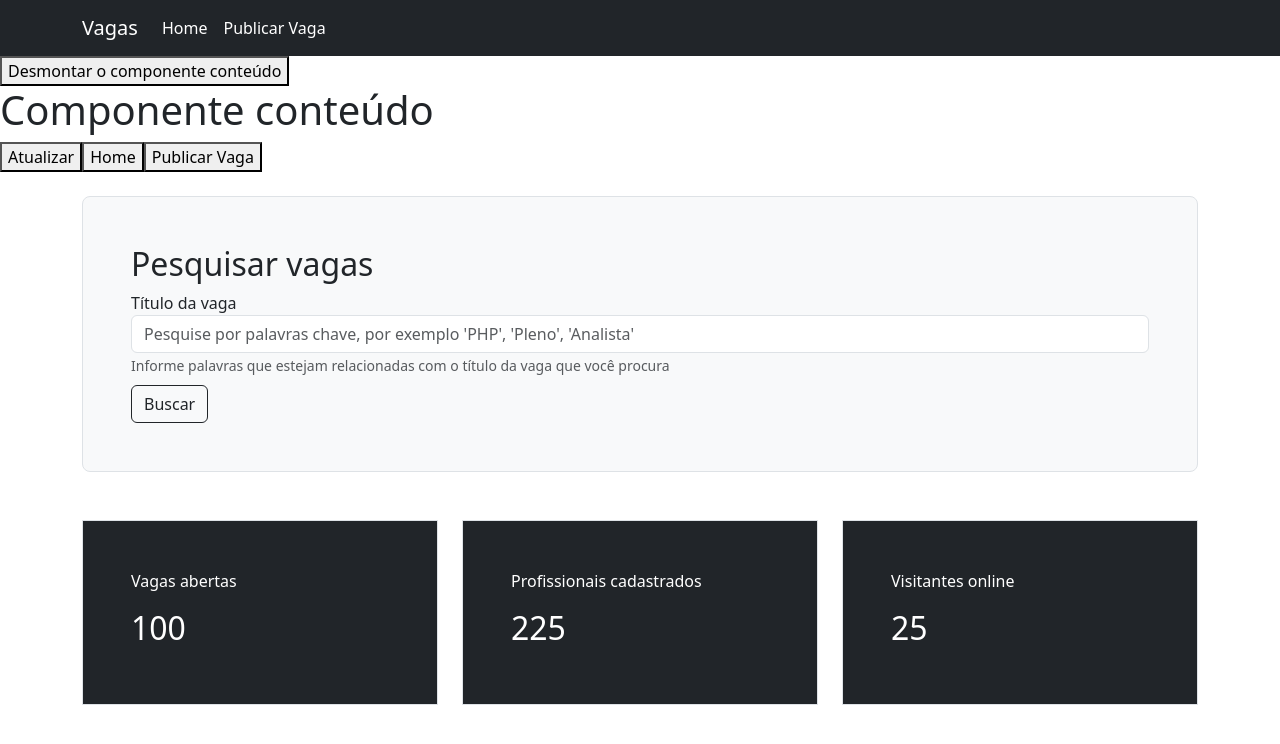
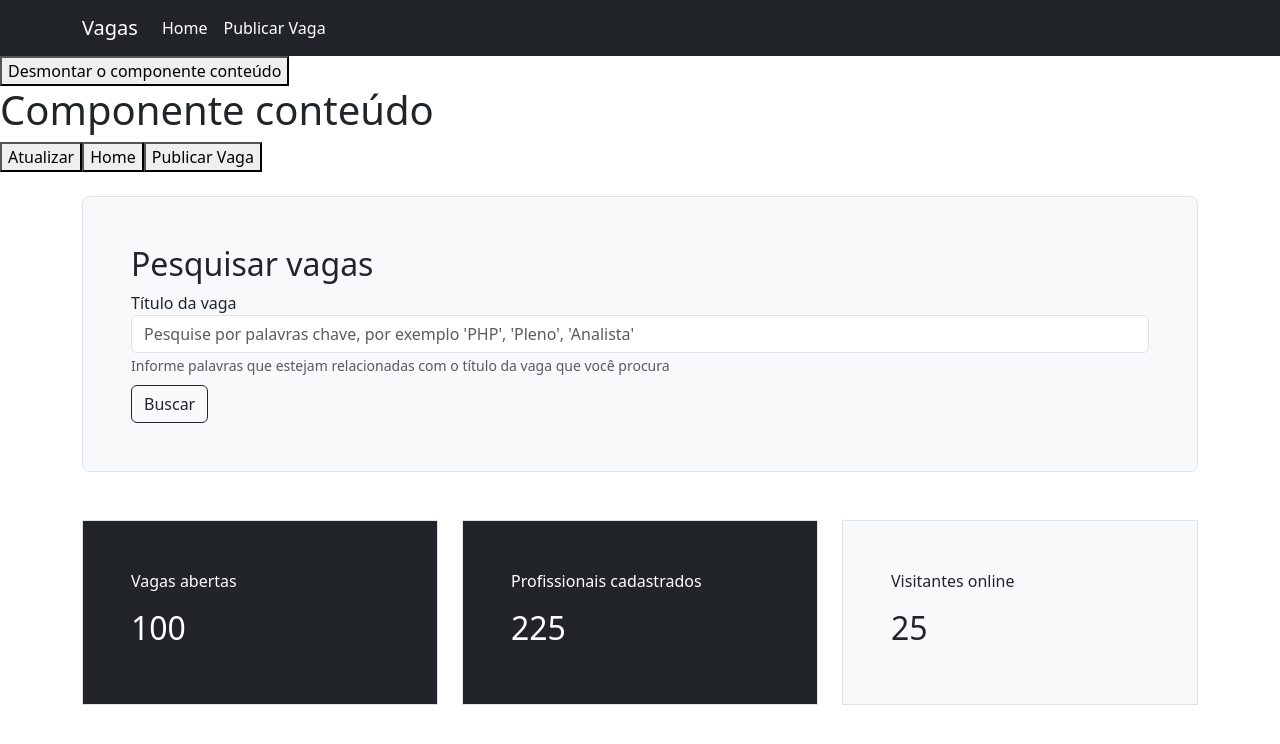
Before and after one commit to murilonicemento/vagas, a Vue app: page / in a window 1280 px wide. Shown: the top 744 px of the page. Built offline with nearby package versions, Linux system fonts and the light colour scheme.

Commit message:
create computed style

```diff
--- a/src/components/comuns/IndicadorComponent.vue
+++ b/src/components/comuns/IndicadorComponent.vue
@@ -1,5 +1,5 @@
 <template>
-  <div class="h-100 p-5 rounded-6 border bg-dark text-white">
+  <div :class="estilo">
     <p>{{ titulo }}</p>
     <h2>{{ indicador }}</h2>
   </div>
@@ -8,7 +8,12 @@
 <script>
 export default {
   name: "IndicadorComponent",
-  props: ["titulo", "indicador"],
+  props: ["titulo", "indicador", "bg", "color"],
+  computed: {
+    estilo() {
+      return `h-100 p-5 rounded-6 border ${this.bg} ${this.color}`;
+    },
+  },
 };
 </script>
 
--- a/src/components/views/HomeView.vue
+++ b/src/components/views/HomeView.vue
@@ -5,16 +5,28 @@
     </div>
     <div class="row mt-5">
       <div class="col-4">
-        <IndicadorComponent titulo="Vagas abertas" indicador="100" />
+        <IndicadorComponent
+          titulo="Vagas abertas"
+          indicador="100"
+          bg="bg-dark"
+          color="text-white"
+        />
       </div>
       <div class="col-4">
         <IndicadorComponent
           titulo="Profissionais cadastrados"
           indicador="225"
+          bg="bg-dark"
+          color="text-white"
         />
       </div>
       <div class="col-4">
-        <IndicadorComponent titulo="Visitantes online" indicador="25" />
+        <IndicadorComponent
+          titulo="Visitantes online"
+          indicador="25"
+          bg="bg-light"
+          color="text-dark"
+        />
       </div>
     </div>
   </div>
```
